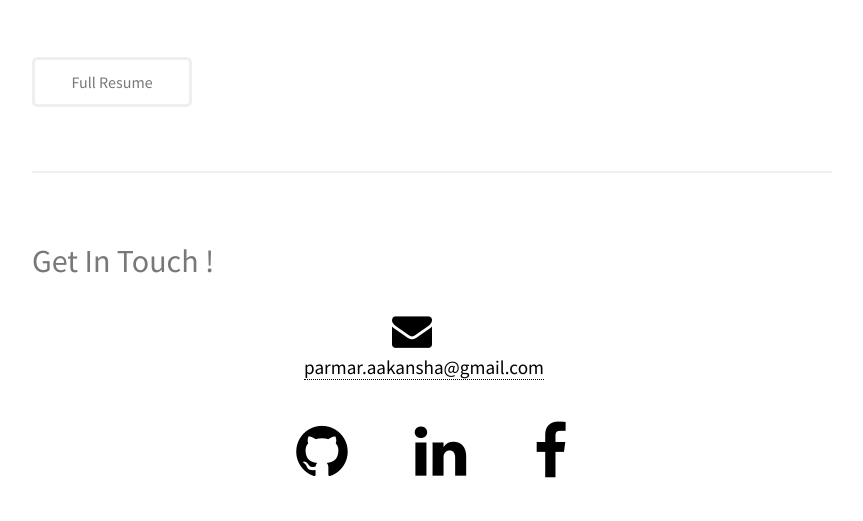
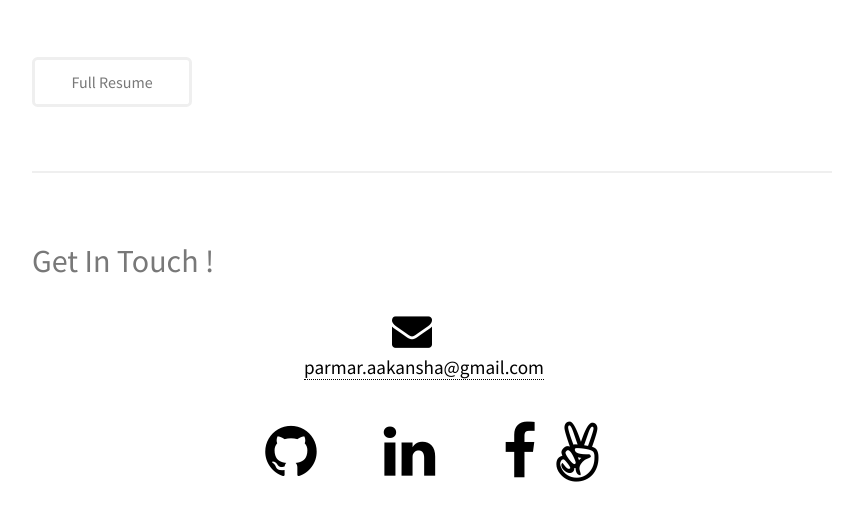
Before and after one commit to aakanshaparmar/aakanshaparmar.github.io, a plain HTML site: page index.html in a window 1280 px wide. Shown: the part 1534-2055 px from the top of the page, without its empty margins (400-1263 px from the left). Drawn offline with Linux system fonts and the light colour scheme.

Commit message:
Angellist link added

```diff
--- a/index.html
+++ b/index.html
@@ -102,6 +102,7 @@
 							<li><a target="_blank" style="font-size:2.5em; padding-right:1.2em;" href="https://github.com/aakanshaparmar" class="icon fa-github"><span class="label">Github</span></a></li>
 							<li><a target="_blank" style="font-size:2.5em; padding-right:1.2em;" href="https://hk.linkedin.com/in/aakanshaparmar" class="icon fa-linkedin"><span class="label">LinkedIn</span></a></li>
 							<li><a target="_blank" style="font-size:2.5em;" href="https://www.facebook.com/aakanshaparmar" class="icon fa-facebook"><span class="label">Facebook</span></a></li>
+							<li><a target="_blank" style="font-size:2.5em;" href="https://angel.co/aakansha-parmar" class="icon fa-angellist"><span class="label">Facebook</span></a></li>
 						</ul></center>
 					</section>
 
```
